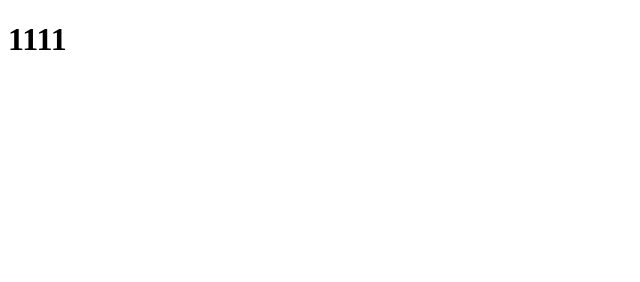
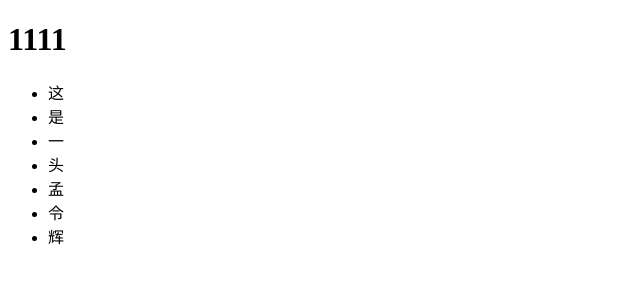
Before and after one commit to kissrose-w/test-project, a plain HTML site: page index.html in a window 1280 px wide. Shown: the whole page, without its empty margins (0-640 px from the left). Drawn offline with Linux system fonts and the light colour scheme.

Commit message:
修改html和js文件

```diff
--- a/index.html
+++ b/index.html
@@ -7,5 +7,14 @@
 </head>
 <body>
   <h1>1111</h1>
+  <ul>
+    <li>这</li>
+    <li>是</li>
+    <li>一</li>
+    <li>头</li>
+    <li>孟</li>
+    <li>令</li>
+    <li>辉</li>
+  </ul>
 </body>
 </html>
--- a/index.js
+++ b/index.js
@@ -1 +1,3 @@
 console.log(222)
+
+const addZero = n => n < 10 ? '0' + n : n;
```
